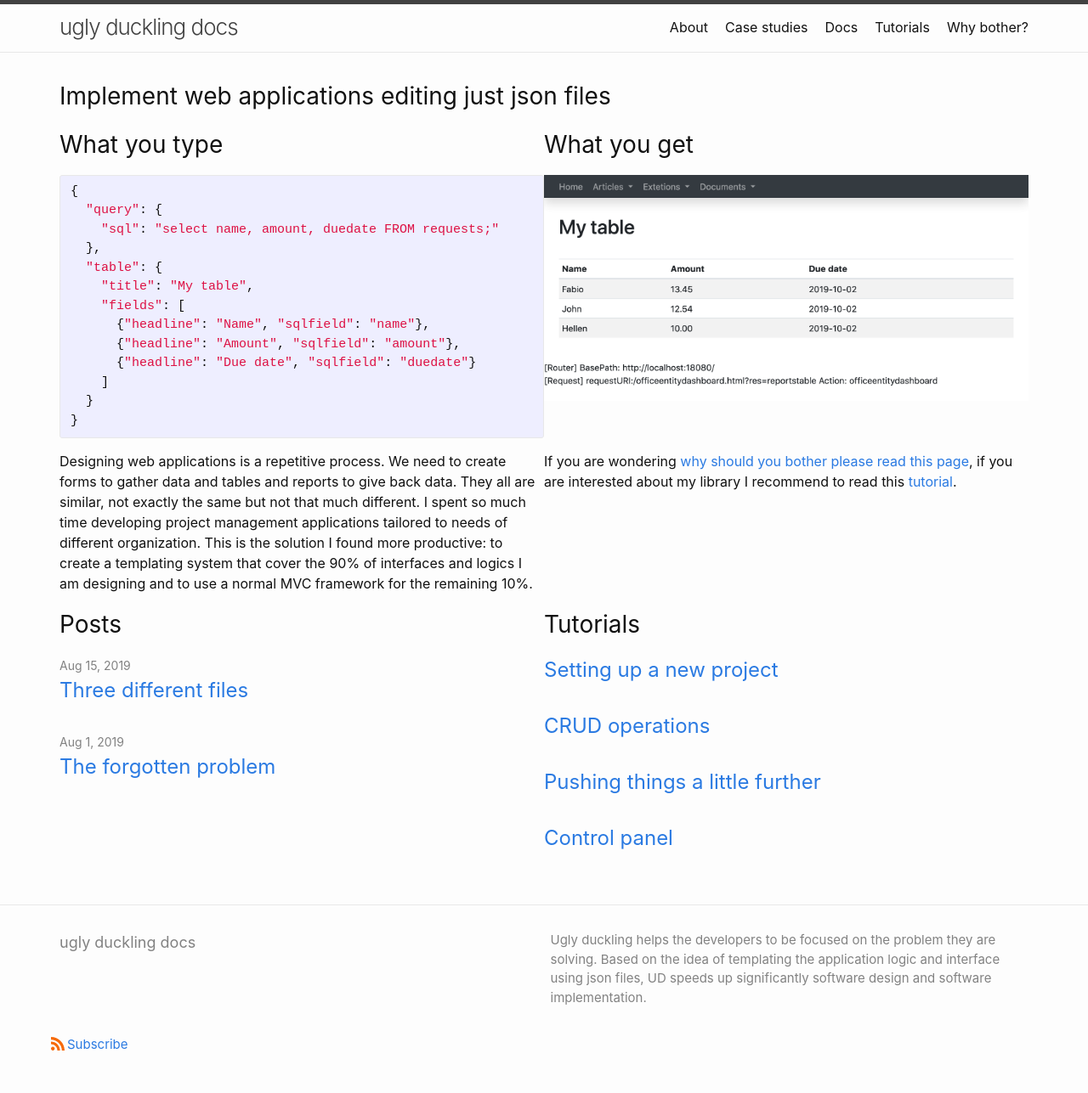
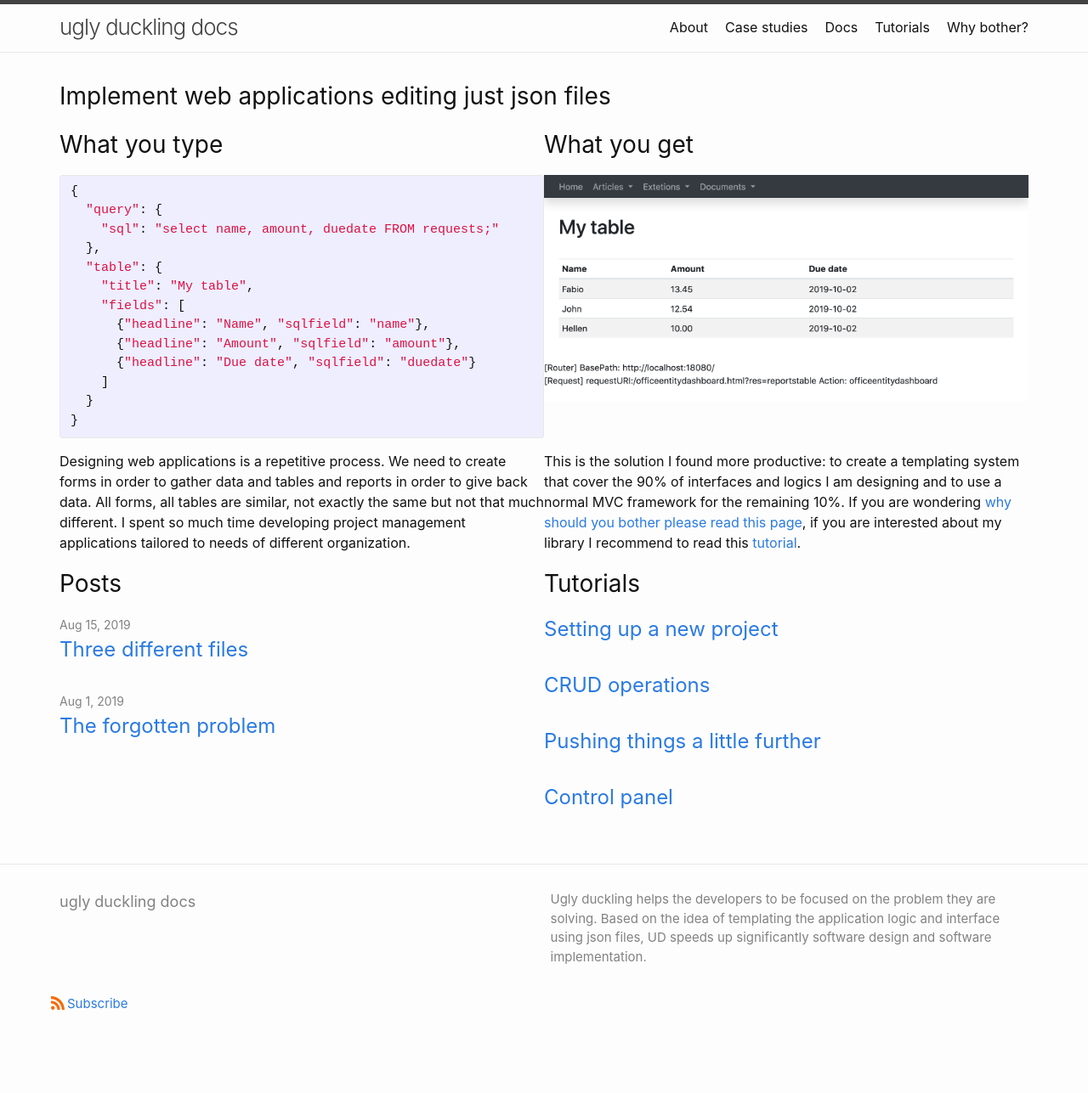
Before and after one commit to fabiomattei/uddocs, a Jekyll site: the page built from index.md, in a window 1280 px wide. Shown: the whole page at 85% size. Built offline with Jekyll 4.4.1, drawn with Linux system fonts in a browser that asks for light colours; after the commit the page ends 1239 px from its top, so only the background shows below that.

Commit message:
improving index

```diff
--- a/index.md
+++ b/index.md
@@ -5,6 +5,6 @@
 layout: home
 ---
 
-Designing web applications is a repetitive process. We need to create forms to gather data and tables and reports to give back data. They all are similar, not exactly the same but not that much different. I spent so much time developing project management applications tailored to needs of different organization. This is the solution I found more productive: to create a templating system that cover the 90% of interfaces and logics I am designing and to use a normal MVC framework for the remaining 10%.
+Designing web applications is a repetitive process. We need to create forms in order to gather data and tables and reports in order to give back data. All forms, all tables are similar, not exactly the same but not that much different. I spent so much time developing project management applications tailored to needs of different organization.
 
-If you are wondering <a href="{{site.baseurl}}/whybother">why should you bother please read this page</a>, if you are interested about my library I recommend to read this <a href="{{site.baseurl}}/tutorials/crud">tutorial</a>.
+This is the solution I found more productive: to create a templating system that cover the 90% of interfaces and logics I am designing and to use a normal MVC framework for the remaining 10%. If you are wondering <a href="{{site.baseurl}}/whybother">why should you bother please read this page</a>, if you are interested about my library I recommend to read this <a href="{{site.baseurl}}/tutorials/crud">tutorial</a>.
```
